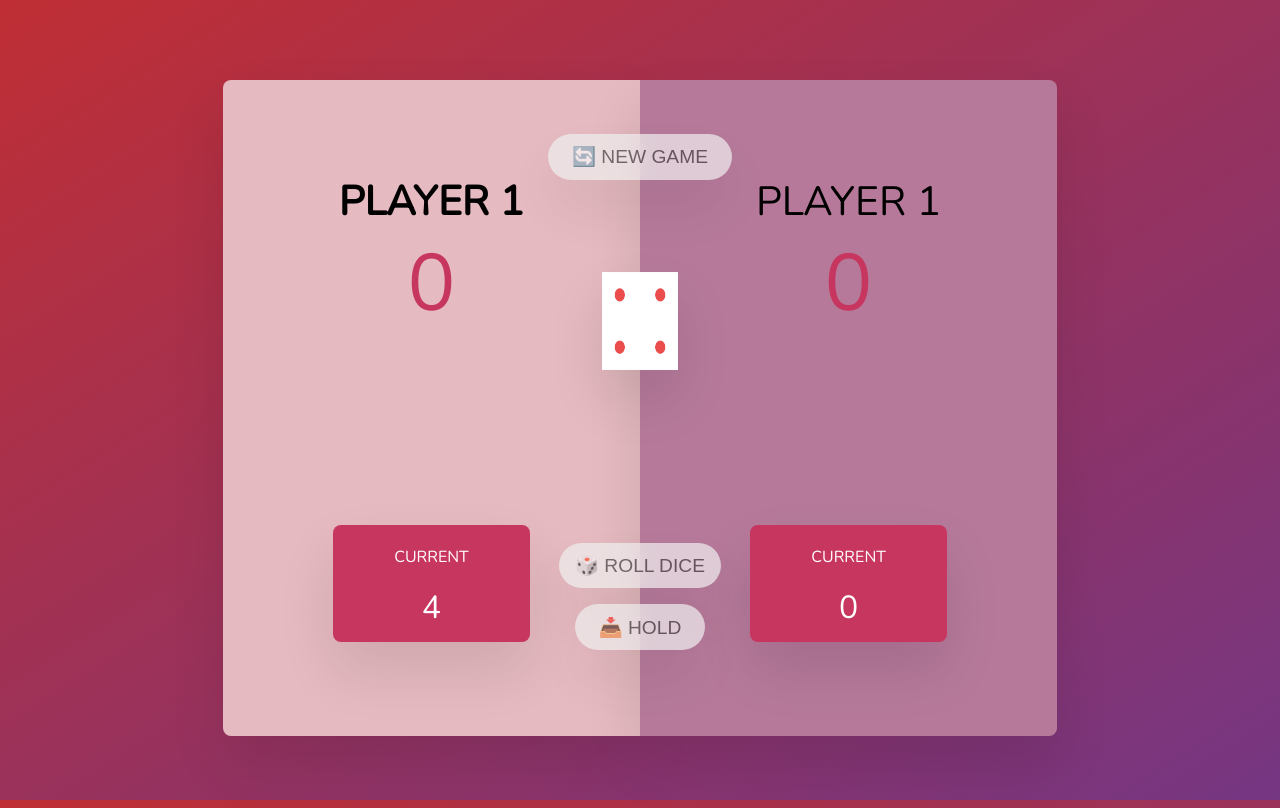
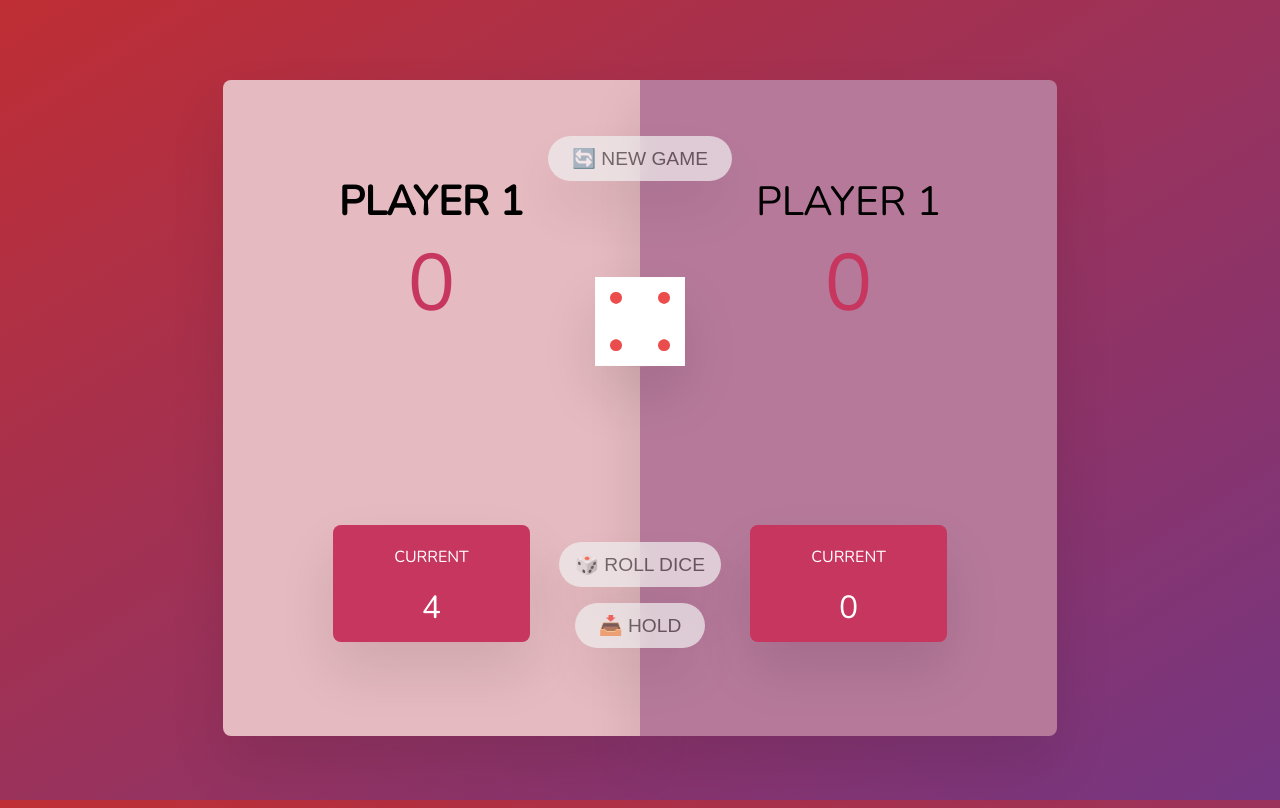
Before and after one commit to aditya-jindal/pigGame, a plain HTML site: page index.html in a window 1280 px wide. Both pictures are taken after a click on the button "🎲 ROLL DICE". Drawn offline with nearby package versions, Linux system fonts and the light colour scheme.

Commit message:
Update style.css
updated dice dimension units from % to vw

```diff
--- a/style.css
+++ b/style.css
@@ -109,8 +109,8 @@ body{
     width: 80%;
 }
 #dice{
-    height: 15%;
-    width: 15%;
+    height: 7vw;
+    width: 7vw;
     background-color: white;
     margin-top: -5rem;
     backdrop-filter: blur(10px);
```
